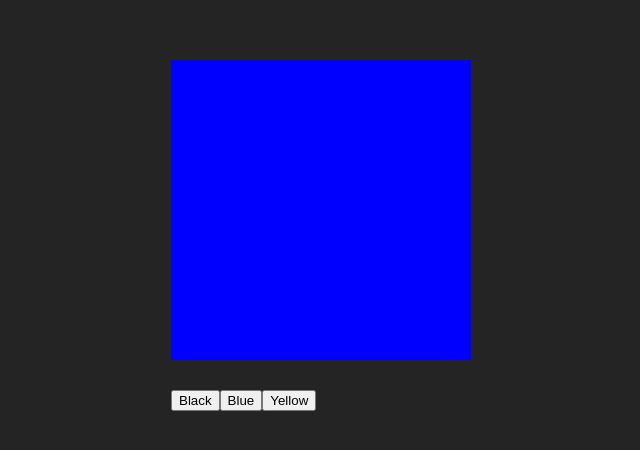
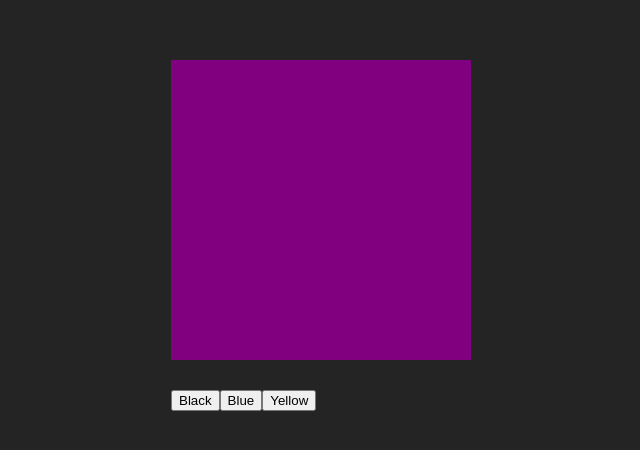
Before and after one commit to jonriber/Pick-a-Color, a React (Vite) app in the folder pick-a-color/: page / in a window 1280 px wide. Shown: the part 180-630 px from the top of the page, without its empty margins (319-959 px from the left). Built offline with nearby package versions, Linux system fonts and the light colour scheme.

Commit message:
Strict mode out and added colors

```diff
--- a/pick-a-color/src/data/colors.ts
+++ b/pick-a-color/src/data/colors.ts
@@ -1,16 +1,9 @@
-const colors = [
-    {
-        color : "#FFFFFF",
-    },
-    {
-        color : "#C0C0C0",
-    },
-    {
-        color : "#808080"
-    }
-]
+// const colors = [
+//     "#FFFFFF",
+//     "#C0C0C0",
+//     "#808080"
+// ]
 
+const colors = ["Black","Blue","Yellow","Red","Maroon","Olive","Lime","Green","Aqua","Teal","Navy","Fuchsia","Purple"];
 
-
-
-export default colors
+export default colors;
--- a/pick-a-color/src/main.tsx
+++ b/pick-a-color/src/main.tsx
@@ -4,7 +4,7 @@ import App from './App'
 import './index.css'
 
 ReactDOM.createRoot(document.getElementById('root') as HTMLElement).render(
-  <React.StrictMode>
+  // <React.StrictMode>
     <App />
-  </React.StrictMode>,
+  // </React.StrictMode>,
 )
```
